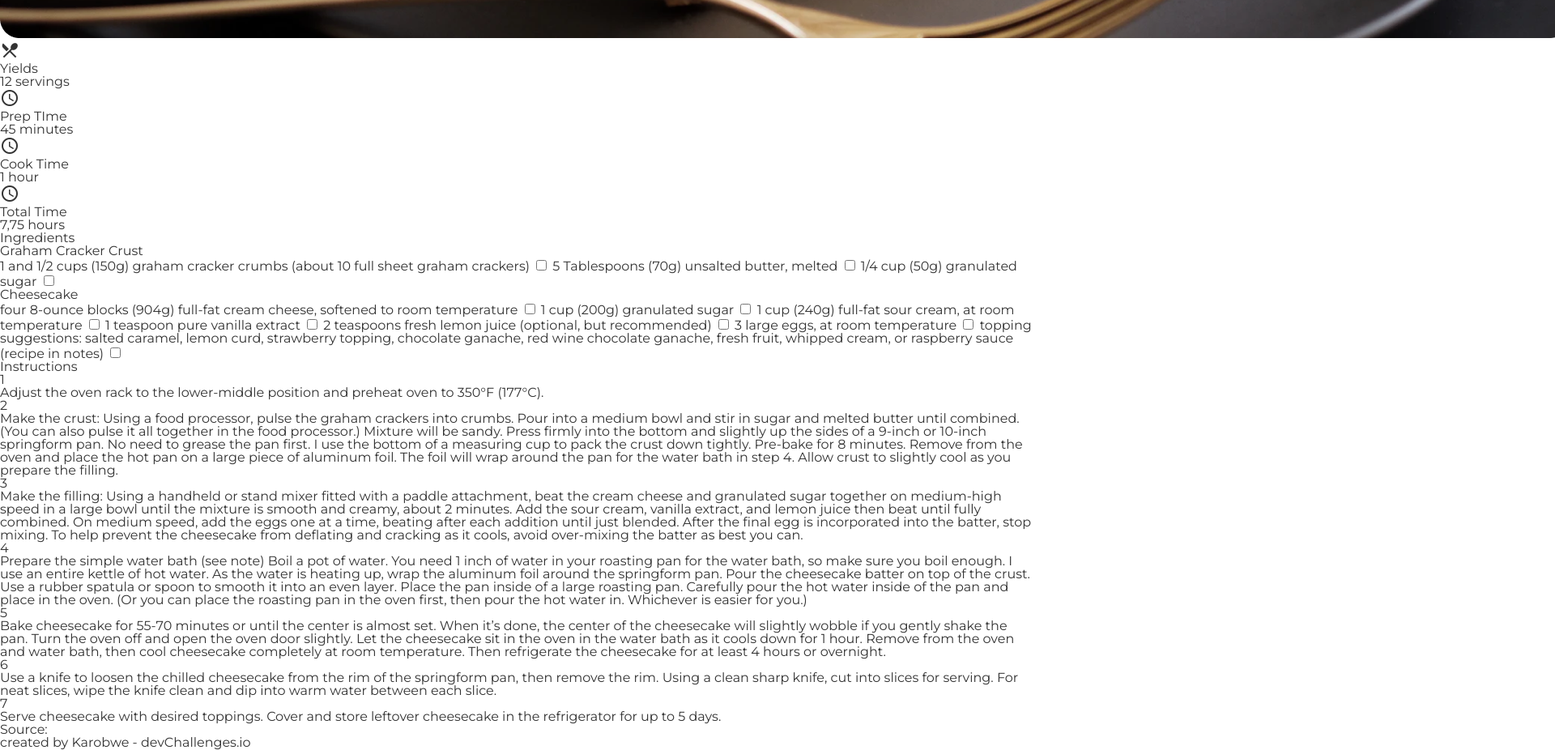
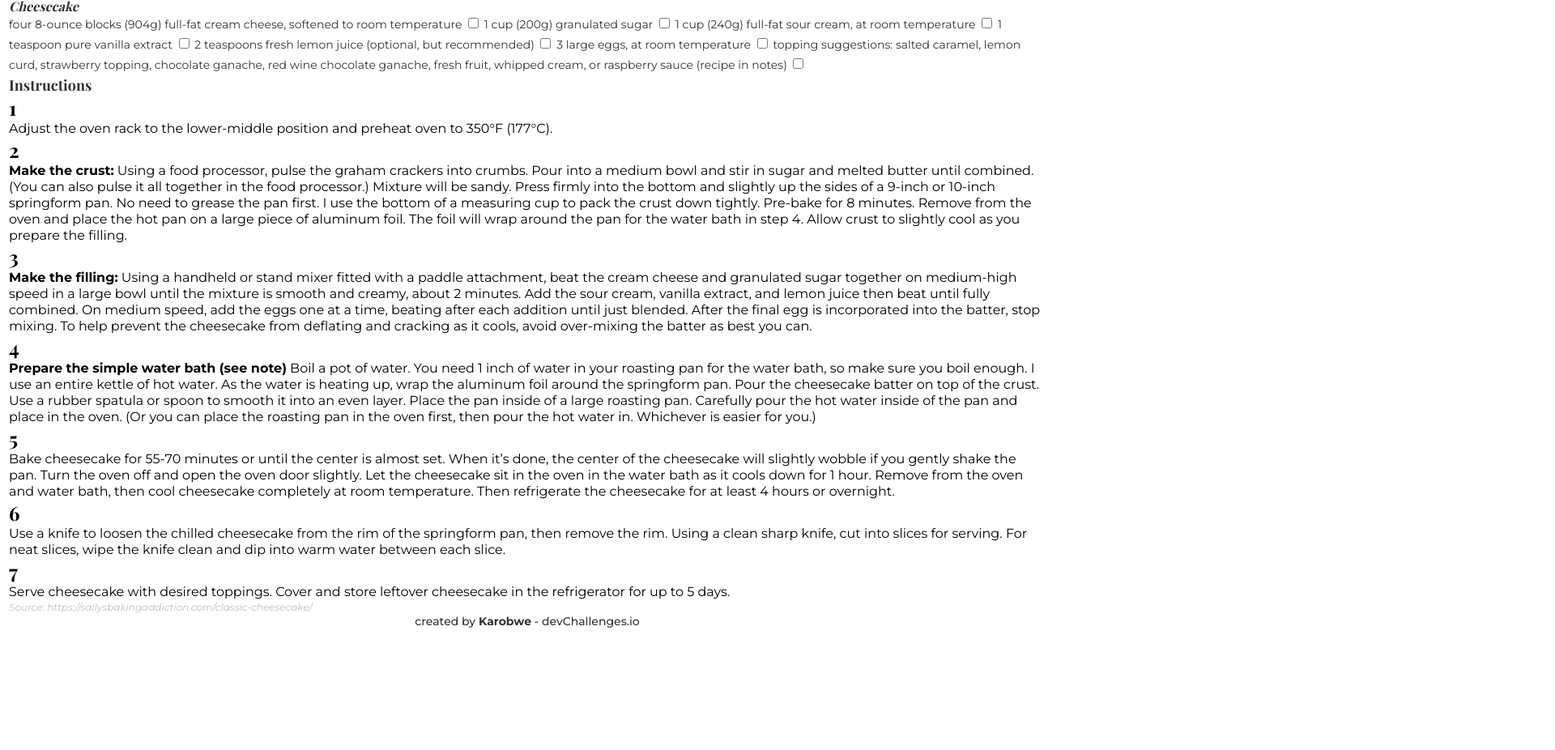
Before and after one commit to Karobwe/devchallenge-recipe-page, a website: page public/index.html in a window 1280 px wide. Shown: the part 1005-1931 px from the top of the page at 81% size, 1920 px wide, since content can reach past the window. After the commit the page ends 1781 px from the top, so only its background shows below. Drawn offline with nearby package versions, Linux system fonts and the light colour scheme; a web font is replaced by a local one.

Commit message:
feat: typographic design

```diff
--- a/assets/styles/_base.scss
+++ b/assets/styles/_base.scss
@@ -5,10 +5,14 @@ body {
   height: 100vh;
 
   font-family: $font-default;
-  color: $dark;
+  color: $grey1;
   background-color: $light;
 
   @include media-gte-lg {
     background-color: $white;
   }
+
+  .text--bold {
+    font-weight: bold;
+  }
 }
--- /dev/null
+++ b/assets/styles/_layout.scss
@@ -0,0 +1,5 @@
+.container {
+  width: 100%;
+  min-height: 100vh;
+  margin: auto 11px;
+}
--- a/assets/styles/app.scss
+++ b/assets/styles/app.scss
@@ -1,2 +1,4 @@
 @import "reset";
 @import "base";
+@import "layout";
+@import "components";
--- /dev/null
+++ b/assets/styles/components/_footer.scss
@@ -0,0 +1,8 @@
+footer {
+  font-style: normal;
+  font-weight: 500;
+  font-size: 14px;
+  line-height: 17px;
+
+  text-align: center;
+}
--- /dev/null
+++ b/assets/styles/components/_header.scss
@@ -0,0 +1,19 @@
+@import "../utils";
+
+.header__title {
+  font-family: $font-main;
+  font-weight: bold;
+  font-size: 24px;
+  line-height: 32px;
+}
+
+.header__hook p {
+  font-style: italic;
+  font-weight: 500;
+  font-size: 12px;
+  line-height: 15px;
+}
+
+.header__picture {
+  width: clamp(calc(100vw - 11px * 2), 352px, 100%);
+}
--- /dev/null
+++ b/assets/styles/components/_index.scss
@@ -0,0 +1,3 @@
+@import "header";
+@import "recipe";
+@import "footer";
--- /dev/null
+++ b/assets/styles/components/_recipe-overview.scss
@@ -0,0 +1,26 @@
+@import "../utils";
+
+.recipe__overview {
+  .overview__item:first-of-type {
+    .overview__description,
+    .overview__icon {
+      color: $orange;
+    }
+  }
+
+  .overview__title {
+    font-weight: bold;
+    font-size: 8px;
+    line-height: 10px;
+    text-transform: uppercase;
+
+    color: $grey4;
+  }
+
+  .overview__description {
+    font-style: normal;
+    font-weight: 500;
+    font-size: 10px;
+    line-height: 12px;
+  }
+}
--- /dev/null
+++ b/assets/styles/components/_recipe.scss
@@ -0,0 +1,21 @@
+@import "recipe-overview";
+@import "recipe_ingredients";
+@import "recipe_instructions";
+
+section[class^="recipe__"] .section__title {
+  font-family: $font-main;
+  font-weight: bold;
+  font-size: 18px;
+  line-height: 24px;
+}
+
+.recipe__source,
+.recipe__source a {
+  font-style: italic;
+  font-size: 12px;
+  line-height: 150%;
+
+  text-decoration: none;
+
+  color: $grey4;
+}
--- /dev/null
+++ b/assets/styles/components/_recipe_ingredients.scss
@@ -0,0 +1,15 @@
+@import "../utils";
+
+section {
+  .variant__title {
+    font-family: $font-main;
+    font-style: italic;
+    font-size: 16px;
+    line-height: 21px;
+  }
+
+  .ingredients-list {
+    font-size: 14px;
+    line-height: 25px;
+  }
+}
--- /dev/null
+++ b/assets/styles/components/_recipe_instructions.scss
@@ -0,0 +1,17 @@
+@import "../utils";
+
+.recipe__instructions {
+  .instructions_list {
+    font-size: 16px;
+    line-height: 20px;
+
+    color: $black;
+  }
+
+  .instruction__step {
+    font-family: $font-main;
+    font-weight: bold;
+    font-size: 24px;
+    line-height: 32px;
+  }
+}
--- a/assets/styles/utils/_variables.scss
+++ b/assets/styles/utils/_variables.scss
@@ -12,12 +12,11 @@ $font-default: 'Montserrat', sans-serif;
 
 $black:         rgba(0, 0, 0, 1);
 $white:         rgba(255, 255, 255, 1);
-$lighten-grey:  rgba(196, 196, 196, 1);
-$light-grey:    rgba(189, 189, 189, 1);
-$grey:          rgba(130, 130, 130, 1);
-$dark-grey:     rgba(79, 79, 79, 1);
-$darken-grey:   rgba(51, 51, 51, 1);
-$dark:          rgba(51, 51, 51, 1);
+$grey1:   rgba(51, 51, 51, 1);
+$grey2:     rgba(79, 79, 79, 1);
+$grey3:          rgba(130, 130, 130, 1);
+$grey4:    rgba(189, 189, 189, 1);
+$grey5:  rgba(196, 196, 196, 1);
 $light:         rgba(250, 250, 250, 1);
 $orange:        rgba(242, 153, 74, 1);
 
--- a/public/index.html
+++ b/public/index.html
@@ -145,7 +145,7 @@
         </section>
 
         <section class="recipe__instructions">
-          <h2 class="section_title">Instructions</h2>
+          <h2 class="section__title">Instructions</h2>
 
           <article class="instructions_list">
             <div class="instruction__item"><span class="instruction__step">1</span>
@@ -153,15 +153,15 @@
             </div>
 
             <div class="instruction__item"><span class="instruction__step">2</span>
-              <p><span class="highlight">Make the crust:</span> Using a food processor, pulse the graham crackers into crumbs. Pour into a medium bowl and stir in sugar and melted butter until combined. (You can also pulse it all together in the food processor.) Mixture will be sandy. Press firmly into the bottom and slightly up the sides of a 9-inch or 10-inch springform pan. No need to grease the pan first. I use the bottom of a measuring cup to pack the crust down tightly. Pre-bake for 8 minutes. Remove from the oven and place the hot pan on a large piece of aluminum foil. The foil will wrap around the pan for the water bath in step 4. Allow crust to slightly cool as you prepare the filling.</p>
+              <p><span class="text--bold">Make the crust:</span> Using a food processor, pulse the graham crackers into crumbs. Pour into a medium bowl and stir in sugar and melted butter until combined. (You can also pulse it all together in the food processor.) Mixture will be sandy. Press firmly into the bottom and slightly up the sides of a 9-inch or 10-inch springform pan. No need to grease the pan first. I use the bottom of a measuring cup to pack the crust down tightly. Pre-bake for 8 minutes. Remove from the oven and place the hot pan on a large piece of aluminum foil. The foil will wrap around the pan for the water bath in step 4. Allow crust to slightly cool as you prepare the filling.</p>
             </div>
 
             <div class="instruction__item"><span class="instruction__step">3</span>
-              <p><span class="highlight">Make the filling:</span> Using a handheld or stand mixer fitted with a paddle attachment, beat the cream cheese and granulated sugar together on medium-high speed in a large bowl until the mixture is smooth and creamy, about 2 minutes. Add the sour cream, vanilla extract, and lemon juice then beat until fully combined. On medium speed, add the eggs one at a time, beating after each addition until just blended. After the final egg is incorporated into the batter, stop mixing. To help prevent the cheesecake from deflating and cracking as it cools, avoid over-mixing the batter as best you can.</p>
+              <p><span class="text--bold">Make the filling:</span> Using a handheld or stand mixer fitted with a paddle attachment, beat the cream cheese and granulated sugar together on medium-high speed in a large bowl until the mixture is smooth and creamy, about 2 minutes. Add the sour cream, vanilla extract, and lemon juice then beat until fully combined. On medium speed, add the eggs one at a time, beating after each addition until just blended. After the final egg is incorporated into the batter, stop mixing. To help prevent the cheesecake from deflating and cracking as it cools, avoid over-mixing the batter as best you can.</p>
             </div>
 
             <div class="instruction__item"><span class="instruction__step">4</span>
-              <p><span class="highlight">Prepare the simple water bath (see note)</span> Boil a pot of water. You need 1 inch of water in your roasting pan for the water bath, so make sure you boil enough. I use an entire kettle of hot water. As the water is heating up, wrap the aluminum foil around the springform pan. Pour the cheesecake batter on top of the crust. Use a rubber spatula or spoon to smooth it into an even layer. Place the pan inside of a large roasting pan. Carefully pour the hot water inside of the pan and place in the oven. (Or you can place the roasting pan in the oven first, then pour the hot water in. Whichever is easier for you.)</p>
+              <p><span class="text--bold">Prepare the simple water bath (see note)</span> Boil a pot of water. You need 1 inch of water in your roasting pan for the water bath, so make sure you boil enough. I use an entire kettle of hot water. As the water is heating up, wrap the aluminum foil around the springform pan. Pour the cheesecake batter on top of the crust. Use a rubber spatula or spoon to smooth it into an even layer. Place the pan inside of a large roasting pan. Carefully pour the hot water inside of the pan and place in the oven. (Or you can place the roasting pan in the oven first, then pour the hot water in. Whichever is easier for you.)</p>
             </div>
 
             <div class="instruction__item"><span class="instruction__step">5</span>
@@ -178,7 +178,7 @@
           </article>
         </section>
 
-        <p class="recipe__source">Source: <a href="https://sallysbakingaddiction.com/classic-cheesecake/"></a></p>
+        <p class="recipe__source">Source: <a href="https://sallysbakingaddiction.com/classic-cheesecake/">https://sallysbakingaddiction.com/classic-cheesecake/</a></p>
       </main>
 
       <footer>
```
Also changed, not shown: public/build/app.css.
